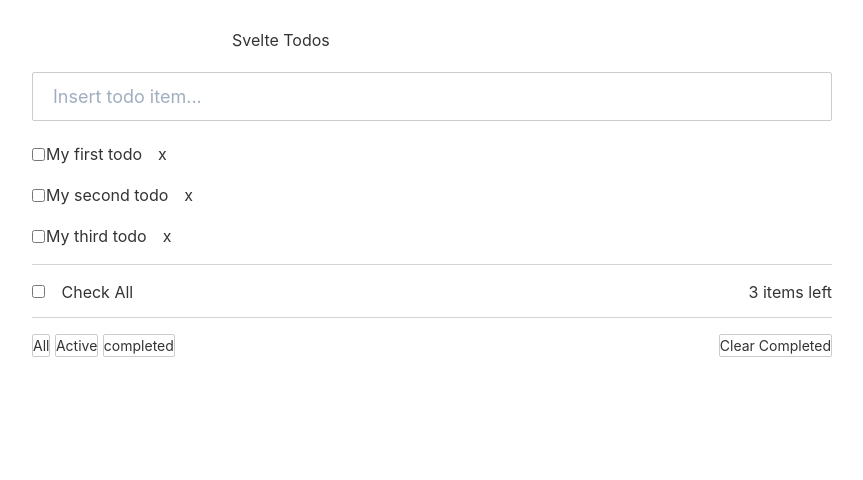
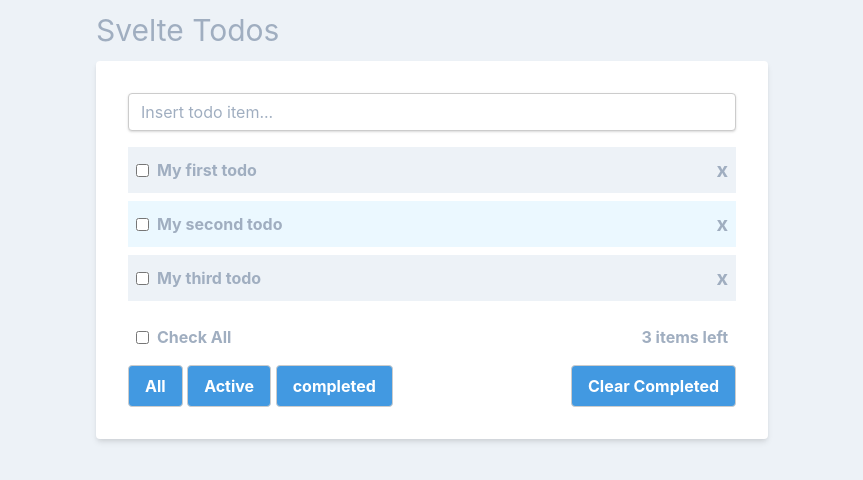
Before and after one commit to wildpow/svelte-todo, a Svelte app: page / in a window 1280 px wide. Shown: the top 480 px of the page, without its empty margins (208-1071 px from the left). Built offline with nearby package versions, Linux system fonts and the light colour scheme.

Commit message:
styled app with Tailwind

```diff
--- a/public/global.css
+++ b/public/global.css
@@ -10,6 +10,7 @@ body {
 	padding: 8px;
 	box-sizing: border-box;
 	font-family: -apple-system, BlinkMacSystemFont, "Segoe UI", Roboto, Oxygen-Sans, Ubuntu, Cantarell, "Helvetica Neue", sans-serif;
+	background-color:rgb(237, 242, 247);
 }
 
 a {
--- a/src/TodoItem.svelte
+++ b/src/TodoItem.svelte
@@ -18,40 +18,20 @@
 </script>
 
 <style>
-  .todo-item {
-    margin-bottom: 15px;
-    display: flex;
-    align-items: center;
-    justify-content: space-between;
-    animation-duration: 0.3s;
-  }
-  .remove-item {
-    cursor: pointer;
-    margin-left: 15px;
-  }
-  .remove-item:hover {
-    color: lightseagreen;
-  }
-  .todo-item-left {
-    display: flex;
-    align-items: center;
-  }
-  .todo-item-label {
-    border: 1px solid white;
-  }
-  .completed {
-    text-decoration: line-through;
-    color: gray;
-  }
+
 </style>
 
-<div class="todo-item">
-  <div class="todo-item-left" transition:fly={{ t: 20, duration: 300 }}>
+<label
+  class="flex justify-between py-2 my-2 mt-0 text-gray-500 font-bold
+  odd:bg-gray-200 even:bg-blue-100"
+  transition:fly={{ t: 20, duration: 300 }}>
+  <div class="flex items-center">
     <input
+      class="flex ml-2 leading-tight"
       type="checkbox"
       bind:checked={completed}
       on:change={toggleCompleted} />
-    <div class="todo-item-label" class:completed>{title}</div>
-    <div class="remove-item" on:click={deleteTodo}>x</div>
+    <span class="pl-2" class:completed>{title}</span>
   </div>
-</div>
+  <div class="text-xl mr-2 hover:text-blue-500" on:click={deleteTodo}>x</div>
+</label>
--- a/src/Todos.svelte
+++ b/src/Todos.svelte
@@ -72,94 +72,76 @@
 </script>
 
 <style>
-  .container {
-    max-width: 800px;
-    margin: 10px auto;
+  .btn {
+    @apply font-bold py-2 px-4 rounded;
   }
-  .logo {
-    display: block;
-    margin: 20px auto;
-    width: 50%;
+  .btn-blue {
+    @apply bg-blue-500 text-white;
   }
-  .todo-input {
-    width: 100%;
-    padding: 10px 20px;
-    font-size: 18px;
-    margin-bottom: 20px;
-  }
-  .inner-container {
-    display: flex;
-    align-items: center;
-    justify-content: space-between;
-    font-size: 16px;
-    border-top: 1px solid lightgray;
-    padding-top: 15px;
-    margin-bottom: 13px;
-  }
-  .inner-container-input {
-    margin-right: 12px;
-  }
-  button {
-    font-size: 14px;
-    background-color: white;
-    appearance: none;
-  }
-  button:hover {
-    background: lightseagreen;
+  .btn-blue:hover {
+    @apply bg-blue-700;
   }
 </style>
 
-<div class="container">
-  <h1 class="logo">Svelte Todos</h1>
+<div class="w-full max-w-2xl mx-auto">
+  <h1 class="text-gray-500 text-3xl">Svelte Todos</h1>
+  <div class="bg-white shadow-md rounded px-8 pt-8 pb-8 mb-4 mt-2">
+
     <input
       type="text"
-    class="todo-input"
+      class="shadow appearance-none border rounded w-full py-2 px-3
+      text-gray-700 leading-tight focus:outline-none focus:shadow-outline"
       placeholder="Insert todo item..."
       bind:value={newTodoTitle}
       on:keydown={addTodo} />
+    <div class="py-4 bg-white">
 
       {#each filteredTodos as todo}
-    <div class="todo-item">
         <TodoItem
           {...todo}
           on:deleteTodo={handleDeleteTodo}
           on:toggleComplete={handleToggleComplete} />
+      {/each}
     </div>
-  {/each}
 
-  <div class="inner-container">
-    <div>
-      <label for="">
+    <div
+      class="flex justify-between mb-4 px-2 text-gray-500 font-bold items-center">
+      <label class="flex items-center">
         <input
           type="checkbox"
-          class="inner-container-input"
+          class="flex leading-tight"
           on:change={checkAllTodos} />
-        Check All
+        <span class="pl-2">Check All</span>
       </label>
-    </div>
       <div>{todosRemaining} items left</div>
     </div>
 
-  <div class="inner-container">
+    <div class="flex justify-between ">
       <div>
         <button
+          class="btn btn-blue"
           on:click={() => updateFilter('all')}
           class:active={currentFilter === 'all'}>
           All
         </button>
         <button
+          class="btn btn-blue"
           on:click={() => updateFilter('active')}
           class:active={currentFilter === 'active'}>
           Active
         </button>
         <button
+          class="btn btn-blue"
           on:click={() => updateFilter('completed')}
           class:active={currentFilter === 'completed'}>
           completed
         </button>
       </div>
       <div>
-      <button on:click={clearCompleted}>Clear Completed</button>
+        <button class="btn btn-blue" on:click={clearCompleted}>
+          Clear Completed
+        </button>
       </div>
     </div>
   </div>
+</div>
--- a/tailwind.config.js
+++ b/tailwind.config.js
@@ -2,6 +2,6 @@ module.exports = {
   theme: {
     extend: {},
   },
-  variants: {},
+  variants: { backgroundColor: ['responsive', 'even', 'odd', 'hover', 'focus'], },
   plugins: [],
 }
```
Lines whose indentation alone changed are shown as unchanged.
